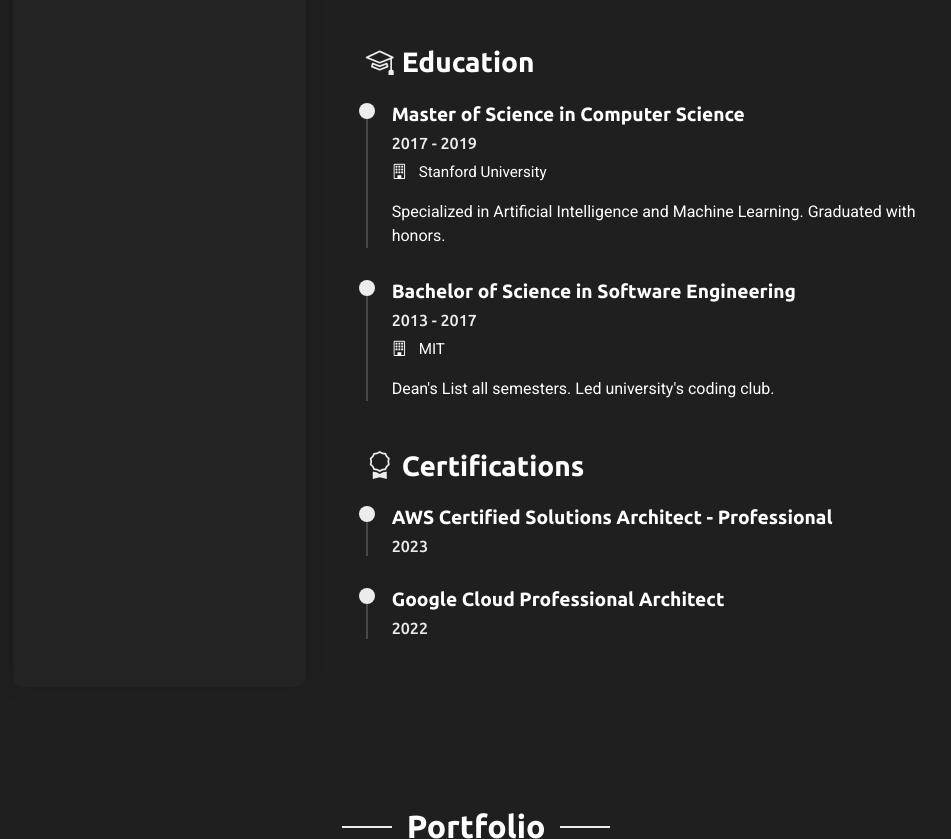
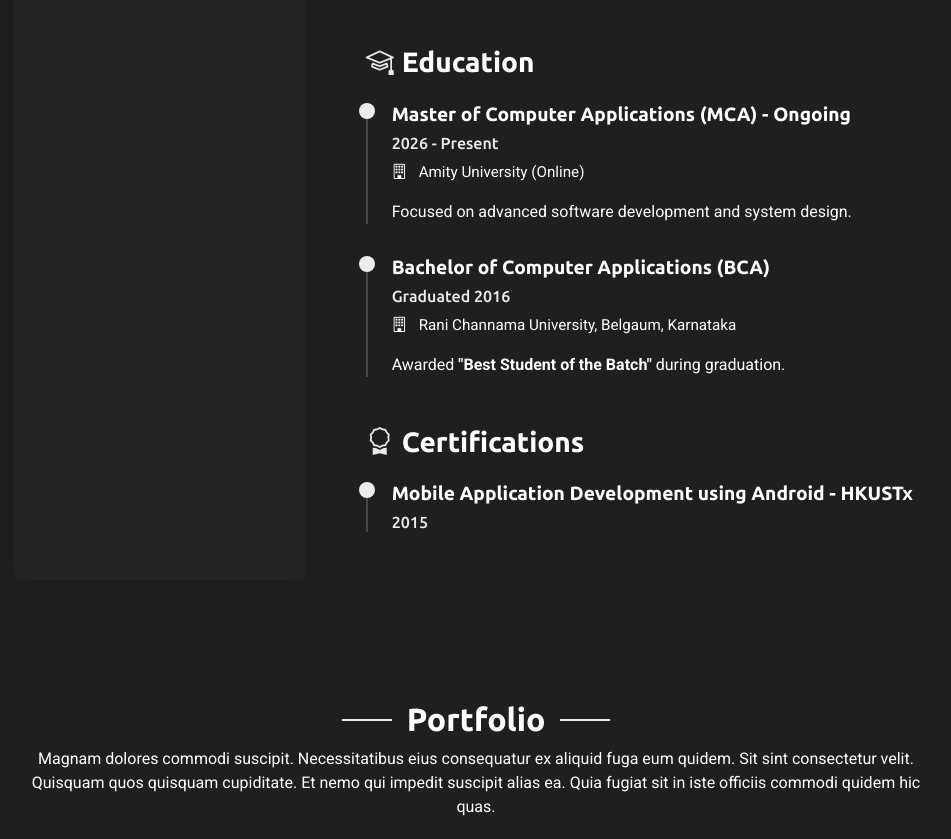
Before and after one commit to groovy-guy/portfolioNew, a plain HTML site: page index.html in a window 1280 px wide. Shown: the part 4178-5017 px from the top of the page, without its empty margins (329-1280 px from the left). Drawn offline with nearby package versions, Linux system fonts and the light colour scheme.

Commit message:
Update index.html

```diff
--- a/index.html
+++ b/index.html
@@ -538,7 +538,7 @@ I enjoy turning real-world requirements into simple, maintainable solutions.</p>
 
               <div class="resume-item">
                 <h4>Customer Support Executive / Process Trainer</h4>
-                <h5>Jul 2017 - Aug 2018</h5>
+                <h5>2017 - Aug 2018</h5>
                 <p class="company"><i class="bi bi-building"></i> Quadron iSolutions Pvt. Ltd.</p>
                 <ul>
                   <li>Started career as a Customer Care Executive in a voice process</li>
@@ -554,17 +554,17 @@ I enjoy turning real-world requirements into simple, maintainable solutions.</p>
               <h3><i class="bi bi-mortarboard me-2"></i>Education</h3>
 
               <div class="resume-item">
-                <h4>Master of Science in Computer Science</h4>
-                <h5>2017 - 2019</h5>
-                <p class="company"><i class="bi bi-building"></i> Stanford University</p>
-                <p>Specialized in Artificial Intelligence and Machine Learning. Graduated with honors.</p>
+                <h4>Master of Computer Applications (MCA) - Ongoing</h4>
+                <h5>2026 - Present</h5>
+                <p class="company"><i class="bi bi-building"></i> Amity University (Online)</p>
+                <p>Focused on advanced software development and system design.</p>
               </div>
 
               <div class="resume-item">
-                <h4>Bachelor of Science in Software Engineering</h4>
-                <h5>2013 - 2017</h5>
-                <p class="company"><i class="bi bi-building"></i> MIT</p>
-                <p>Dean's List all semesters. Led university's coding club.</p>
+                <h4>Bachelor of Computer Applications (BCA)</h4>
+                <h5>Graduated 2016</h5>
+                <p class="company"><i class="bi bi-building"></i> Rani Channama University, Belgaum, Karnataka</p>
+                <p>Awarded <b>"Best Student of the Batch"</b> during graduation.</p>
               </div>
             </div>
 
@@ -573,14 +573,10 @@ I enjoy turning real-world requirements into simple, maintainable solutions.</p>
               <h3><i class="bi bi-award me-2"></i>Certifications</h3>
 
               <div class="resume-item">
-                <h4>AWS Certified Solutions Architect - Professional</h4>
-                <h5>2023</h5>
+                <h4>Mobile Application Development using Android - HKUSTx</h4>
+                <h5>2015</h5>
               </div>
 
-              <div class="resume-item">
-                <h4>Google Cloud Professional Architect</h4>
-                <h5>2022</h5>
-              </div>
             </div>
           </div>
         </div>
```
